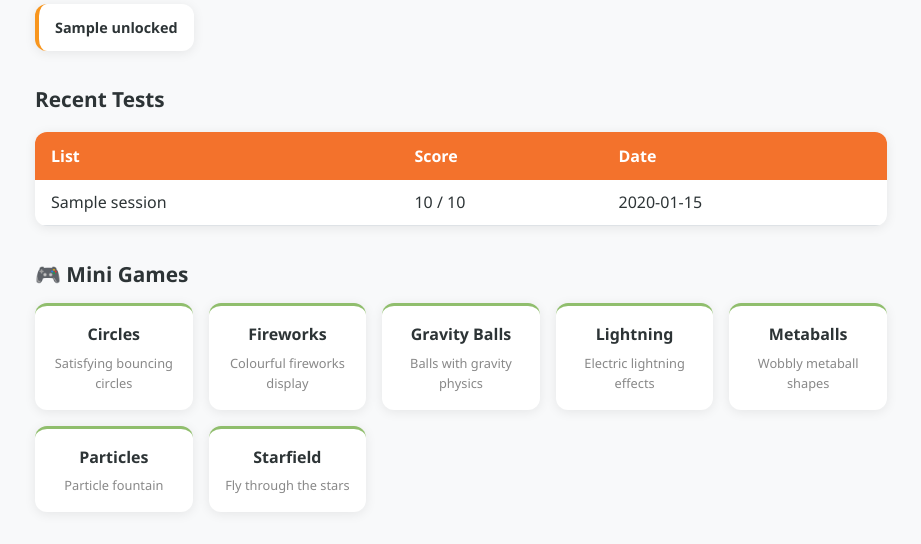
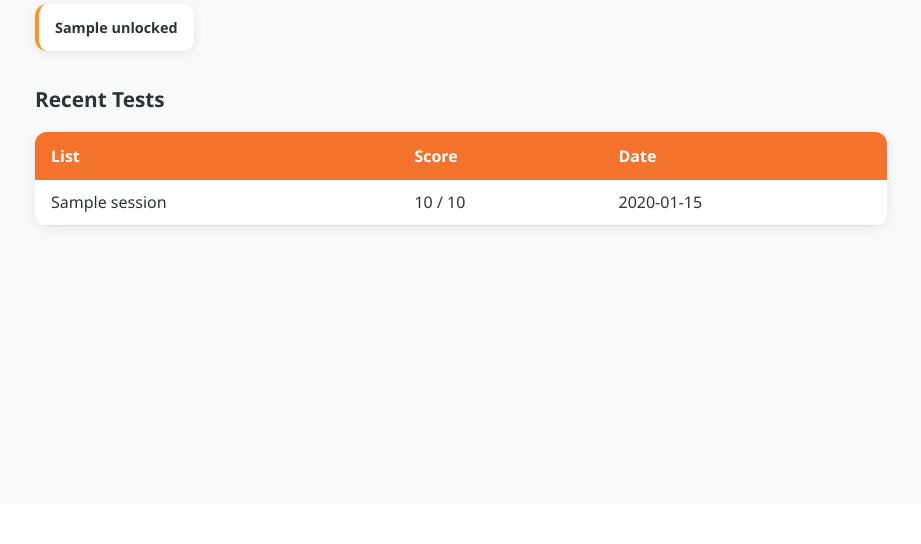
Before and after one commit to codebiscuits/spelling_app, a FastAPI app: template templates/child/dashboard.html in a window 1280 px wide. Shown: the part 295-839 px from the top of the page, without its empty margins (179-1100 px from the left). After the commit the page ends 526 px from the top, so only its background shows below. Run offline with FastAPI, Linux system fonts and the light colour scheme; the template is opened without the code that fills it: most values are stand-ins (such as "Sample title", 1, 10 or a date in 2020).

Commit message:
Remove mini games from dashboard — reward-only access
Games are now only reachable from the results page after scoring >=16/20.

Co-Authored-By: Claude Sonnet 4.6 <noreply@anthropic.com>

```diff
--- a/templates/child/dashboard.html
+++ b/templates/child/dashboard.html
@@ -60,15 +60,4 @@
 </section>
 {% endif %}
 
-<section>
-  <h2>&#127918; Mini Games</h2>
-  <div class="games-grid">
-    {% for game in mini_games %}
-    <a class="game-card" href="/child/games/{{ game.file }}">
-      <div class="game-name">{{ game.name }}</div>
-      <div class="game-desc">{{ game.description }}</div>
-    </a>
-    {% endfor %}
-  </div>
-</section>
 {% endblock %}
--- a/templates_env.py
+++ b/templates_env.py
@@ -28,4 +28,3 @@ def current_palette():
 
 templates = Jinja2Templates(directory="templates")
 templates.env.globals["current_palette"] = current_palette
-templates.env.globals["mini_games"] = MINI_GAMES
```
